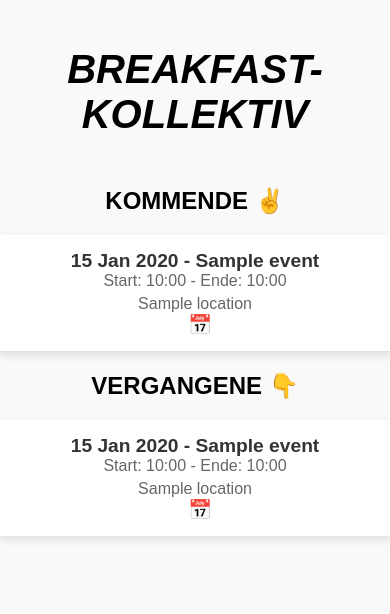
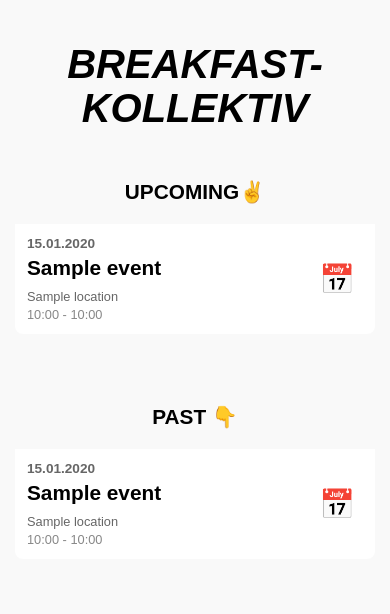
Before and after one commit to FrederikBrinkmann/breakfast-kollektiv, a Django app: template landing/templates/landing/musik_events.html in a window 390 px wide. Shown: the top 614 px of the page. Run offline with Django 5.2, Linux system fonts and the light colour scheme; the template is opened without the code that fills it: most values are stand-ins (such as "Sample title", 1, 10 or a date in 2020); parts of the project's set-up code (start-up, migrations or seed data) failed here and were passed over.

Commit message:
Landing page und musik event page mobile freundich gemacht

```diff
--- a/landing/templates/landing/musik_events.html
+++ b/landing/templates/landing/musik_events.html
@@ -18,134 +18,210 @@
         h1 {
             font-style: italic;
             text-align: center;
-            font-size: 2.5rem;
+            font-size: 3rem;
             margin-bottom: 30px;
+            font-weight: bold;
+            line-height: 1.1;
         }
 
         h2 {
             font-size: 1.5rem;
             text-align: center;
             font-weight: bold;
-            margin: 20px 0;
+            margin: 30px 0 20px 0;
+        }
+
+        .events-section {
+            width: 100%;
+            max-width: 700px;
+            margin-bottom: 40px;
         }
 
         .event-container {
-            display: grid;
-            grid-template-columns: 1fr 1fr 80px;
+            display: flex;
+            justify-content: space-between;
             align-items: center;
-            width: 100%;
-            max-width: 800px;
-            padding: 15px 20px;
             background-color: #ffffff;
-            box-shadow: 0 4px 8px rgba(0, 0, 0, 0.1);
-            margin-bottom: 0px; /* Entfernt Abstand unten */
-            border-radius: 0; /* Entfernt runde Ecken */
-            border-bottom: 1px solid #e0e0e0; /* Linie zwischen Events */
+            margin-bottom: 1px;
+            padding: 20px;
+            border-bottom: 1px solid #e0e0e0;
+        }
+
+        .event-container:first-child {
+            border-radius: 8px 8px 0 0;
         }
 
         .event-container:last-child {
-            border-bottom: none; /* Entfernt Linie für das letzte Event */
+            border-radius: 0 0 8px 8px;
+            border-bottom: none;
+        }
+
+        .event-container:only-child {
+            border-radius: 8px;
+        }
+
+        .event-info {
+            flex: 1;
+        }
+
+        .event-date {
+            font-size: 0.9rem;
+            font-weight: bold;
+            color: #666;
+            margin-bottom: 5px;
+        }
+
+        .event-title {
+            font-size: 1.8rem;
+            font-weight: bold;
+            color: #000;
+            margin-bottom: 8px;
+            line-height: 1.2;
         }
 
         .event-details {
-            display: flex;
-            justify-content: space-between;
-            font-size: 1rem;
-            color: #444;
-            width: 100%;
+            font-size: 0.85rem;
+            color: #666;
         }
 
-        .event-date {
-            font-size: 1.2rem;
-            font-weight: bold;
-            color: #333;
+        .event-location {
+            margin-bottom: 3px;
+        }
+
+        .event-time {
+            color: #888;
+        }
+
+        .calendar-icon {
+            background: none;
+            border: none;
+            font-size: 2rem;
+            cursor: pointer;
+            padding: 10px;
+            border-radius: 6px;
+            transition: background-color 0.2s ease;
+            text-decoration: none;
+            color: #666;
+        }
+
+        .calendar-icon:hover {
+            background-color: #f0f0f0;
+        }
+
+        .no-events {
+            text-align: center;
+            padding: 40px 20px;
+            color: #999;
+            font-style: italic;
+            background-color: white;
+            border-radius: 8px;
+        }
+
+        /* Mobile Optimierungen */
+        @media (max-width: 768px) {
+            body {
+                padding: 15px;
+            }
+
+            h1 {
+                font-size: 2.5rem;
+                margin-bottom: 20px;
+            }
+
+            h2 {
+                font-size: 1.3rem;
+            }
+
+            .events-section {
+                max-width: 100%;
+            }
+
+            .event-container {
+                padding: 15px;
             }
 
             .event-title {
                 font-size: 1.5rem;
-            font-weight: bold;
-            color: #000;
-            margin-bottom: 5px;
             }
 
-        .event-location,
-        .event-time {
-            font-size: 1rem;
-            color: #666;
+            .event-date {
+                font-size: 0.85rem;
             }
 
-        .time-location-wrapper {
-            display: flex;
-            justify-content: space-between;
-            align-items: center;
-            gap: 20px;
+            .event-details {
+                font-size: 0.8rem;
             }
 
             .calendar-icon {
-            margin-left: 10px;
-            font-size: 1.2em;
-            color: #333;
-            cursor: pointer;
-            text-decoration: none;
+                font-size: 1.8rem;
+                padding: 8px;
+            }
         }
 
-        /* Responsive styles */
-        @media (max-width: 768px) {
+        @media (max-width: 480px) {
             .event-container {
-                grid-template-columns: 1fr; /* Stapelt Inhalt vertikal auf kleinen Bildschirmen */
-                text-align: center;
+                padding: 12px;
             }
 
-            .time-location-wrapper {
-                flex-direction: column;
-                gap: 5px;
+            .event-title {
+                font-size: 1.3rem;
             }
         }
     </style>
 </head>
 <body>
 
-<h1>BREAKFAST-KOLLEKTIV</h1>
+<h1>BREAKFAST-<br>KOLLEKTIV</h1>
 
-<h2>KOMMENDE ✌️</h2>
+<div class="events-section">
+    <h2>UPCOMING✌️</h2>
     {% for event in upcoming_events %}
         <div class="event-container">
-        <div class="event-date">{{ event.date|date:"d M Y" }} - {{ event.name }}</div>
-
-        <!-- Zeit- und Ort-Informationen in einer flexbox-Umgebung -->
-        <div class="time-location-wrapper">
+            <div class="event-info">
+                <div class="event-date">{{ event.date|date:"d.m.Y" }}</div>
+                <div class="event-title">{{ event.name }}</div>
+                <div class="event-details">
+                    <div class="event-location">{{ event.location }}</div>
                     {% if event.start_time or event.end_time %}
                         <div class="event-time">
-                    Start: {{ event.start_time|time:"H:i" }}{% if event.end_time %} - Ende: {{ event.end_time|time:"H:i" }}{% endif %}
+                            {% if event.start_time %}{{ event.start_time|time:"H:i" }}{% endif %}{% if event.end_time %} - {{ event.end_time|time:"H:i" }}{% endif %}
                         </div>
                     {% endif %}
-            <div class="event-location">{{ event.location }}</div>
+                </div>
+            </div>
+            <a href="{% url 'download_ics' event.id %}" class="calendar-icon">📅</a>
+        </div>
+    {% empty %}
+        <div class="no-events">
+            Keine kommenden Events verfügbar.
+        </div>
+    {% endfor %}
 </div>
 
-        <!-- Kalender-Icon zum Herunterladen der ICS-Datei -->
-        <a href="{% url 'download_ics' event.id %}" class="calendar-icon" title="In Kalender speichern">📅</a>
+<div class="events-section">
+    <h2>PAST 👇</h2>
+    {% for event in past_events %}
+        <div class="event-container">
+            <div class="event-info">
+                <div class="event-date">{{ event.date|date:"d.m.Y" }}</div>
+                <div class="event-title">{{ event.name }}</div>
+                <div class="event-details">
+                    <div class="event-location">{{ event.location }}</div>
+                    {% if event.start_time or event.end_time %}
+                        <div class="event-time">
+                            {% if event.start_time %}{{ event.start_time|time:"H:i" }}{% endif %}{% if event.end_time %} - {{ event.end_time|time:"H:i" }}{% endif %}
+                        </div>
+                    {% endif %}
+                </div>
+            </div>
+            <a href="{% url 'download_ics' event.id %}" class="calendar-icon">📅</a>
+        </div>
+    {% empty %}
+        <div class="no-events">
+            Keine vergangenen Events verfügbar.
         </div>
     {% endfor %}
-
-<h2>VERGANGENE 👇</h2>
-{% for event in past_events %}
-    <div class="event-container">
-        <div class="event-date">{{ event.date|date:"d M Y" }} - {{ event.name }}</div>
-
-        <!-- Zeit- und Ort-Informationen in einer flexbox-Umgebung -->
-        <div class="time-location-wrapper">
-            {% if event.start_time or event.end_time %}
-                <div class="event-time">
-                    Start: {{ event.start_time|time:"H:i" }}{% if event.end_time %} - Ende: {{ event.end_time|time:"H:i" }}{% endif %}
 </div>
-            {% endif %}
-            <div class="event-location">{{ event.location }}</div>
-        </div>
-
-        <!-- Kalender-Icon zum Herunterladen der ICS-Datei -->
-        <a href="{% url 'download_ics' event.id %}" class="calendar-icon" title="In Kalender speichern">📅</a>
-    </div>
-{% endfor %}
 
 </body>
 </html>
```
Also changed, not shown: landing/templates/landing/landing.html (+43 -12 lines), db.sqlite3, media/products/Bildschirmfoto_2025-05-27_um_19.04.13.png (added), media/products/Bildschirmfoto_2025-05-27_um_19.04.18.png (added). Lines whose indentation alone changed are shown as unchanged.
